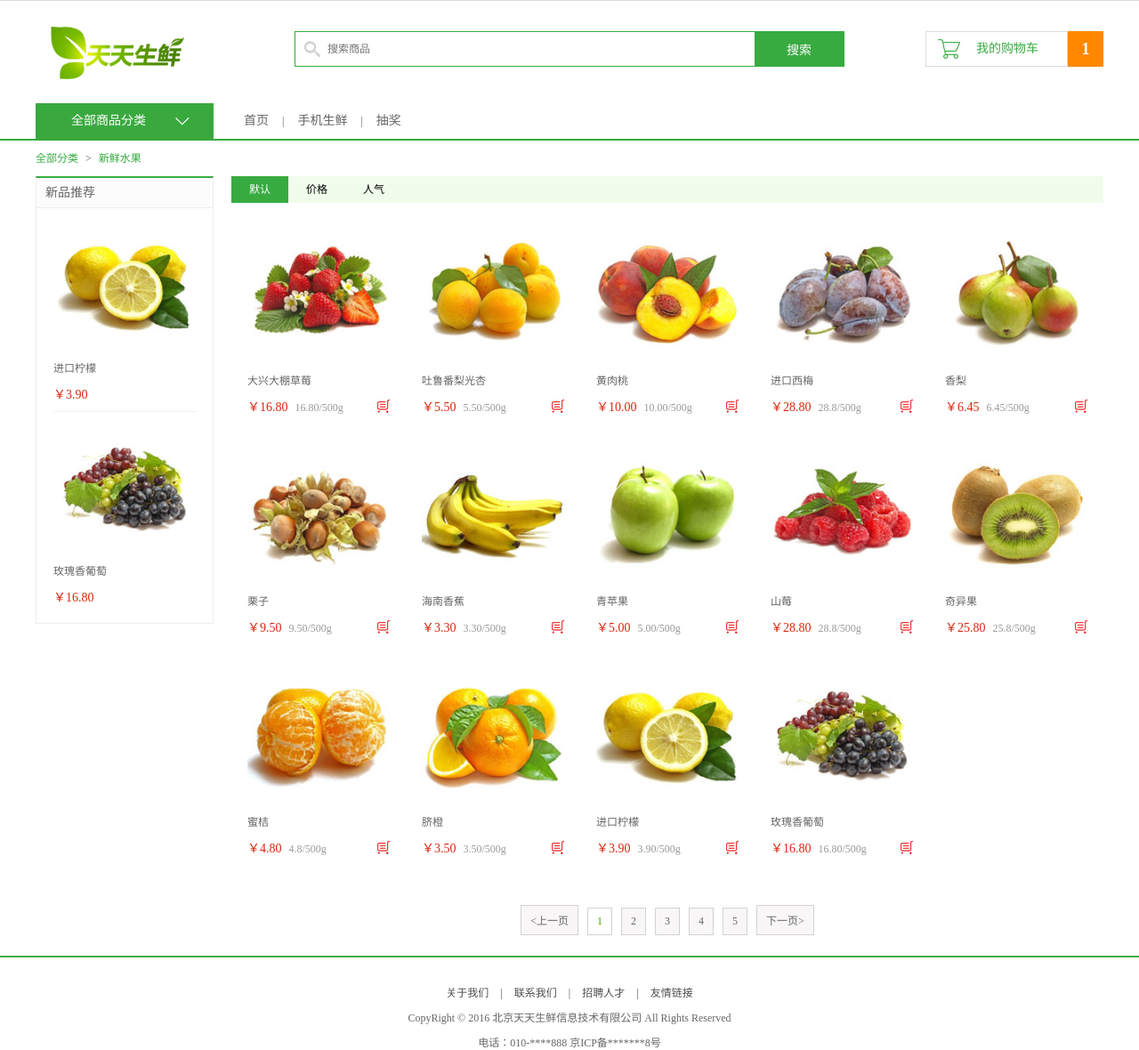
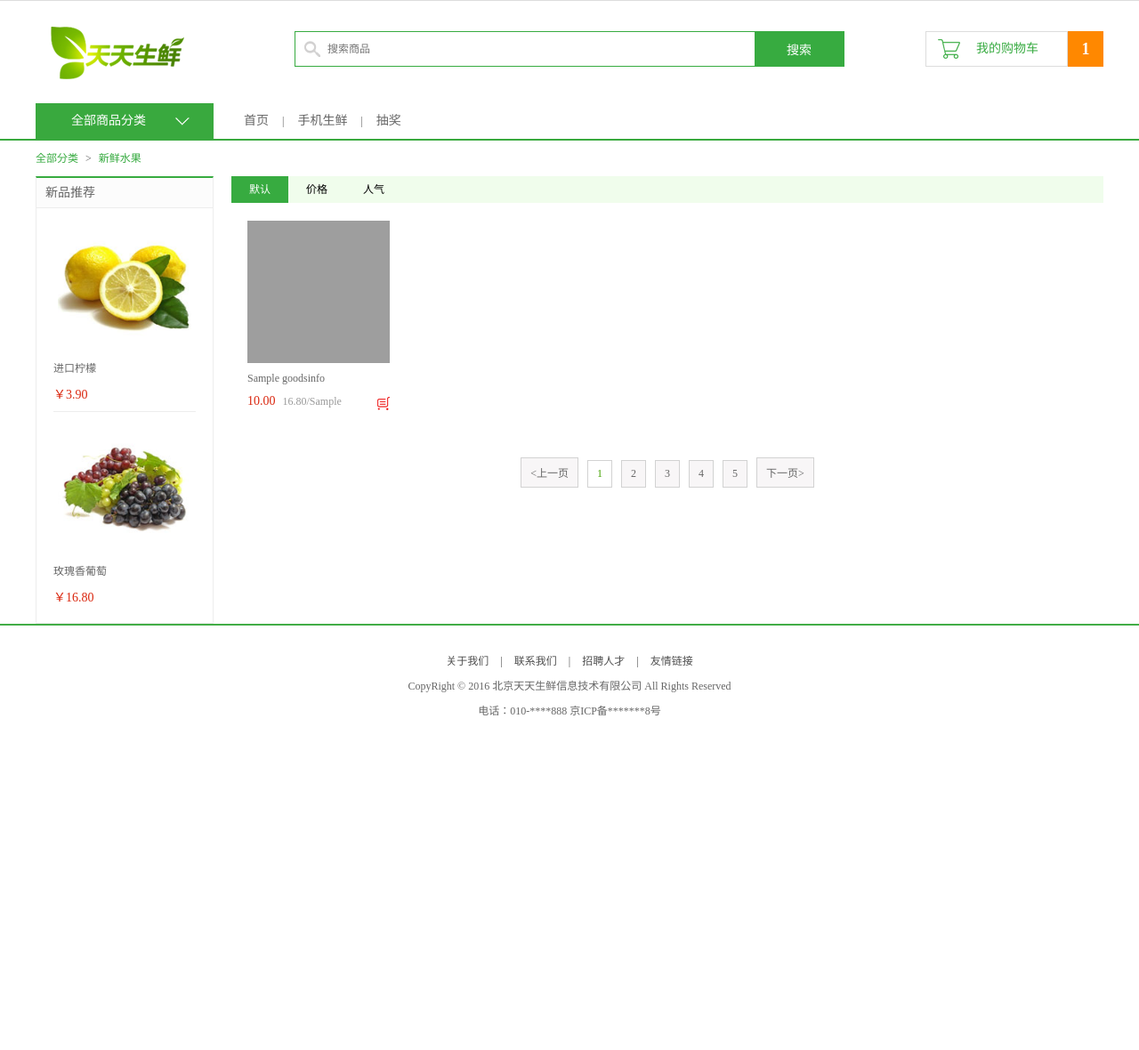
Before and after one commit to canking123/DailyFruit, a Django app: page /list/1 in a window 1280 px wide. Shown: the part 29-1209 px from the top of the page at 89% size. After the commit the page ends 833 px from the top, so only its background shows below. Run offline with Django 3.2, Linux system fonts and the light colour scheme; tables that the repository leaves empty hold one stand-in row (values such as "Sample post"); grey boxes are pictures that could not be loaded.

Commit message:
修改list.html

```diff
--- a/apps/tt_goods/views.py
+++ b/apps/tt_goods/views.py
@@ -25,8 +25,9 @@ def index(request):
 
 
 def list(request, l_id):
-
-    return render(request, 'tt_goods/list.html')
+    glist = GoodsInfo.objects.all().filter(gtype_id=l_id)
+    context = {'glist': glist}
+    return render(request, 'tt_goods/list.html',context)
 
 
 def detail(request,g_id):
--- a/templates/tt_goods/list.html
+++ b/templates/tt_goods/list.html
@@ -1,11 +1,11 @@
 {% extends 'base.html' %}
 
-{%block head%}
+{% block head %}
     <title>天天生鲜-商品列表</title>
-{%endblock head%}
+{% endblock head %}
 
 
-{%block body%}
+{% block body %}
     <div class="header_con">
         <div class="header">
             <div class="welcome fl">欢迎来到天天生鲜!</div>
@@ -99,145 +99,26 @@
             </div>
 
             <ul class="goods_type_list clearfix">
+                {% for GoodsData in glist %}
                     <li>
-					<a href="detail.html"><img src="/static/images/goods/goods003.jpg"></a>
-					<h4><a href="detail.html">大兴大棚草莓</a></h4>
+                        <a href="../detail/{{ GoodsData.id }}"><img src="/static/media/{{GoodsData.gpic}}"></a>
+                        <h4><a href="../detail/{{ GoodsData.id }}">{{ GoodsData.gtitle }}</a></h4>
                         <div class="operate">
-						<span class="prize">￥16.80</span>
-						<span class="unit">16.80/500g</span>
+                            <span class="prize">{{ GoodsData.gprice }}</span>
+                            <span class="unit">16.80/{{ GoodsData.gunit }}</span>
                             <a href="#" class="add_goods" title="加入购物车"></a>
                         </div>
                     </li>
+                {% endfor %}
 
-				<li>
-					<a href="#"><img src="/static/images/goods/goods004.jpg"></a>
-					<h4><a href="#">吐鲁番梨光杏</a></h4>
-					<div class="operate">
-						<span class="prize">￥5.50</span>
-						<span class="unit">5.50/500g</span>
-						<a href="#" class="add_goods" title="加入购物车"></a>
-					</div>
-				</li>
 
-				<li>
-					<a href="#"><img src="/static/images/goods/goods005.jpg"></a>
-					<h4><a href="#">黄肉桃</a></h4>
-					<div class="operate">
-						<span class="prize">￥10.00</span>
-						<span class="unit">10.00/500g</span>
-						<a href="#" class="add_goods" title="加入购物车"></a>
-					</div>
-				</li>
 
-				<li>
-					<a href="#"><img src="/static/images/goods/goods006.jpg"></a>
-					<h4><a href="#">进口西梅</a></h4>
-					<div class="operate">
-						<span class="prize">￥28.80</span>
-						<span class="unit">28.8/500g</span>
-						<a href="#" class="add_goods" title="加入购物车"></a>
-					</div>
-				</li>
-
-				<li>
-					<a href="#"><img src="/static/images/goods/goods007.jpg"></a>
-					<h4><a href="#">香梨</a></h4>
-					<div class="operate">
-						<span class="prize">￥6.45</span>
-						<span class="unit">6.45/500g</span>
-						<a href="#" class="add_goods" title="加入购物车"></a>
-					</div>
-				</li>
-
-				<li>
-					<a href="#"><img src="/static/images/goods/goods008.jpg"></a>
-					<h4><a href="#">栗子</a></h4>
-					<div class="operate">
-						<span class="prize">￥9.50</span>
-						<span class="unit">9.50/500g</span>
-						<a href="#" class="add_goods" title="加入购物车"></a>
-					</div>
-				</li>
-
-				<li>
-					<a href="#"><img src="/static/images/goods/goods009.jpg"></a>
-					<h4><a href="#">海南香蕉</a></h4>
-					<div class="operate">
-						<span class="prize">￥3.30</span>
-						<span class="unit">3.30/500g</span>
-						<a href="#" class="add_goods" title="加入购物车"></a>
-					</div>
-				</li>
-
-				<li>
-					<a href="#"><img src="/static/images/goods/goods010.jpg"></a>
-					<h4><a href="#">青苹果</a></h4>
-					<div class="operate">
-						<span class="prize">￥5.00</span>
-						<span class="unit">5.00/500g</span>
-						<a href="#" class="add_goods" title="加入购物车"></a>
-					</div>
-				</li>
-
-				<li>
-					<a href="#"><img src="/static/images/goods/goods011.jpg"></a>
-					<h4><a href="#">山莓</a></h4>
-					<div class="operate">
-						<span class="prize">￥28.80</span>
-						<span class="unit">28.8/500g</span>
-						<a href="#" class="add_goods" title="加入购物车"></a>
-					</div>
-				</li>
-
-				<li>
-					<a href="#"><img src="/static/images/goods/goods012.jpg"></a>
-					<h4><a href="#">奇异果</a></h4>
-					<div class="operate">
-						<span class="prize">￥25.80</span>
-						<span class="unit">25.8/500g</span>
-						<a href="#" class="add_goods" title="加入购物车"></a>
-					</div>
-				</li>
-				<li>
-					<a href="#"><img src="/static/images/goods/goods013.jpg"></a>
-					<h4><a href="#">蜜桔</a></h4>
-					<div class="operate">
-						<span class="prize">￥4.80</span>
-						<span class="unit">4.8/500g</span>
-						<a href="#" class="add_goods" title="加入购物车"></a>
-					</div>
-				</li>
-				<li>
-					<a href="#"><img src="/static/images/goods/goods014.jpg"></a>
-					<h4><a href="#">脐橙</a></h4>
-					<div class="operate">
-						<span class="prize">￥3.50</span>
-						<span class="unit">3.50/500g</span>
-						<a href="#" class="add_goods" title="加入购物车"></a>
-					</div>
-				</li>
-				<li>
-					<a href="#"><img src="/static/images/goods/goods001.jpg"></a>
-					<h4><a href="#">进口柠檬</a></h4>
-					<div class="operate">
-						<span class="prize">￥3.90</span>
-						<span class="unit">3.90/500g</span>
-						<a href="#" class="add_goods" title="加入购物车"></a>
-					</div>
-				</li>
-				<li>
-					<a href="#"><img src="/static/images/goods/goods002.jpg"></a>
-					<h4><a href="#">玫瑰香葡萄</a></h4>
-					<div class="operate">
-						<span class="prize">￥16.80</span>
-						<span class="unit">16.80/500g</span>
-						<a href="#" class="add_goods" title="加入购物车"></a>
-					</div>
-				</li>
             </ul>
 
             <div class="pagenation">
-				<a href="#"><上一页</a>
+                <a href="#">
+                    <上一页
+                </a>
                 <a href="#" class="active">1</a>
                 <a href="#">2</a>
                 <a href="#">3</a>
@@ -248,4 +129,4 @@
         </div>
     </div>
 
-{%endblock body%}
+{% endblock body %}
```
Lines whose indentation alone changed are shown as unchanged.
